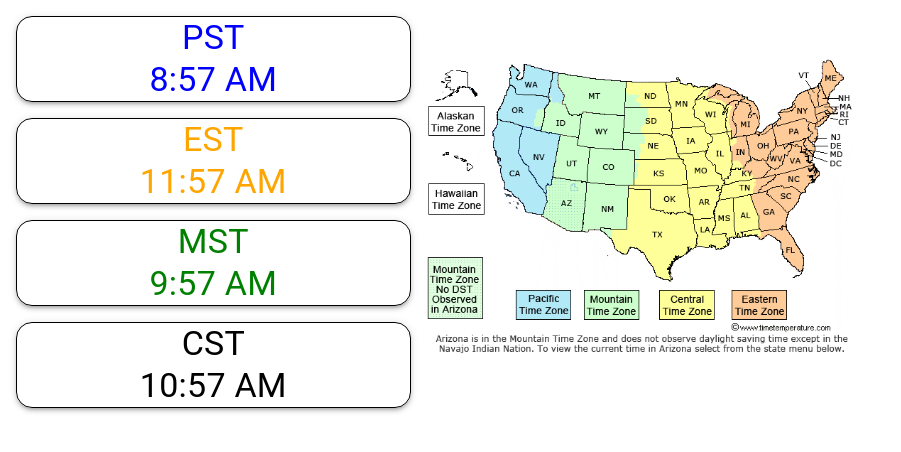
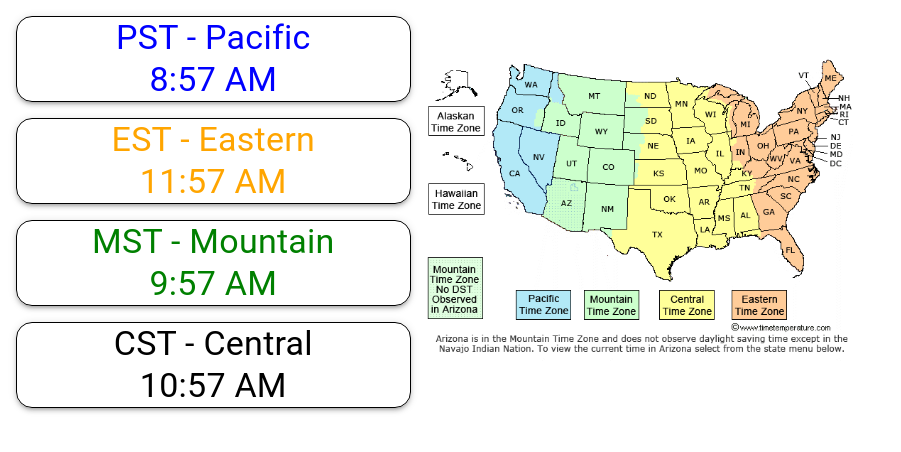
Before and after one commit to kcdhopkins/time-zone-manager, a React (Create React App) app: page / in a window 1280 px wide. Shown: the top 452 px of the page, without its empty margins (0-901 px from the left). Built offline with nearby package versions, Linux system fonts and the light colour scheme.

Commit message:
wording change

```diff
--- a/src/App.js
+++ b/src/App.js
@@ -14,7 +14,7 @@ function App() {
       const ESTtime = moment().tz('America/New_York').format('h:mm A')
       const MSTtime = moment().tz('America/Denver').format('h:mm A')
       const CSTtime = moment().tz('America/Chicago').format('h:mm A')
-      setTime([{time: PSTtime, zone:"PST", color: "blue"}, {time:ESTtime, zone: "EST", color: "orange"}, {time:MSTtime, zone:"MST", color: "green"}, {time:CSTtime, zone:"CST", color:"black"}])
+      setTime([{time: PSTtime, zone:"PST - Pacific", color: "blue"}, {time:ESTtime, zone: "EST - Eastern", color: "orange"}, {time:MSTtime, zone:"MST - Mountain", color: "green"}, {time:CSTtime, zone:"CST - Central", color:"black"}])
     }, 1000)
   }, [])
 
```
